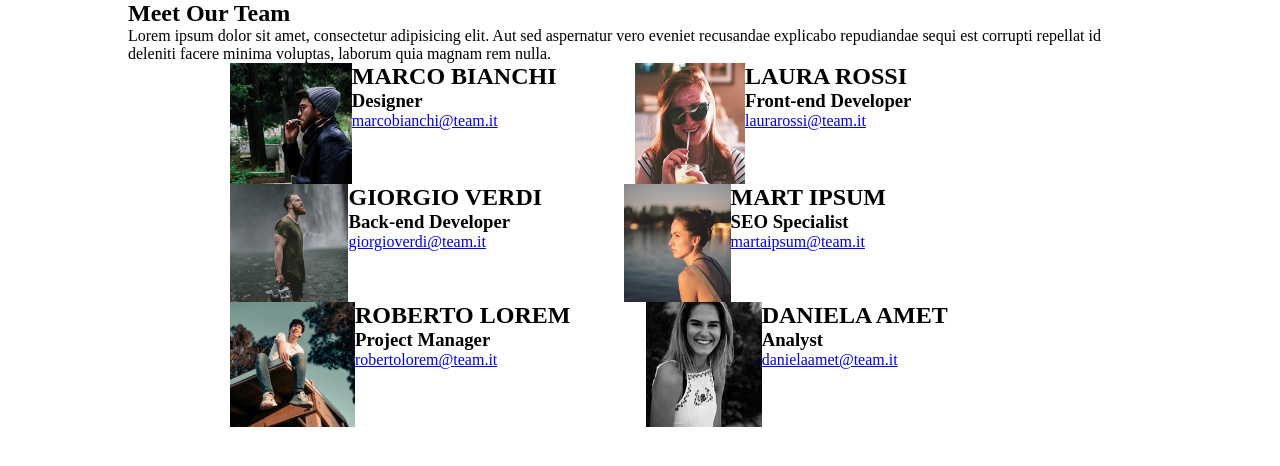
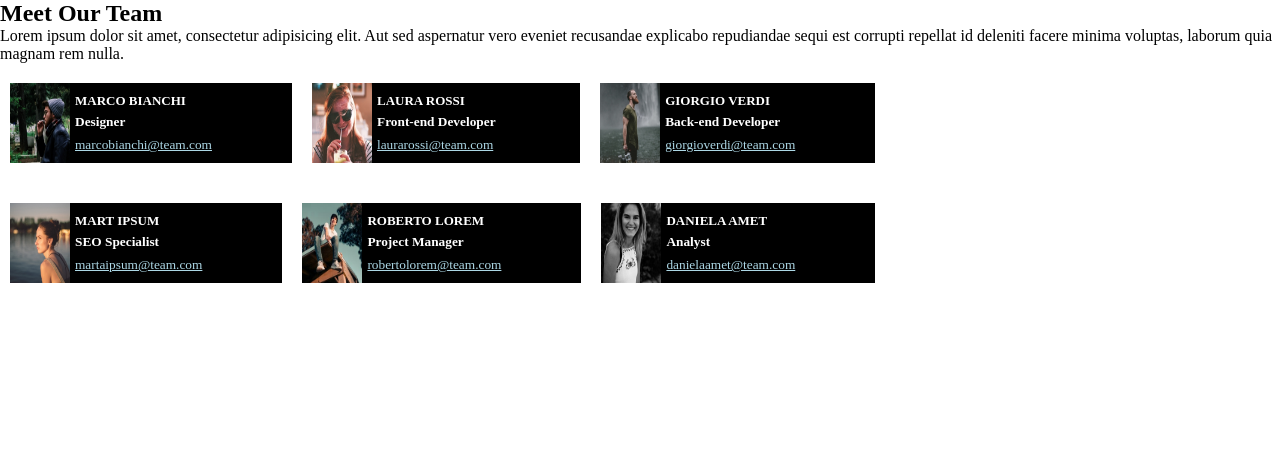
Before and after one commit to Bruno0190/html-css-flex-cards, a plain HTML site: page index.html in a window 1280 px wide. Drawn offline with Linux system fonts and the light colour scheme.

Commit message:
feat: mi avvicino

```diff
--- a/css/style.css
+++ b/css/style.css
@@ -5,27 +5,50 @@
     box-sizing: border-box;
 }
 
-/* Inizialmente avevo dato un width: 80% al container ma facendo così non riuscivo a regolare il width: calc nella classe flex */
+/* Settiamo il display flex per la classe flex */
+
 .container{
-    width: 80%;
-    margin: 0 auto;
+    display: inline-block;
 }
 
-.flex{
+.row{
     display: flex;
-    flex-wrap: wrap;
+    justify-content: space-around;
+
 }
 
-/* Noto che nel mettere display = "flex" alla classe item, gli elementi al suo interno si dispongono automaticamente in colonna anzichè in riga  */
-.item{
+/* Settiamo classe col inline-block */
+.col{
     display: flex;
+    background-color: black;
+    margin: 20px 10px;
+    width: calc(100% / 3);
+
 }
 
-/* Regola d'oro per le immagini, con max-widht, le immagini restano nel loro contenitore */
-img{
-    max-width: 100%;
+.text{
+    color: white;
+    flex-direction: column;
+    justify-content: center;
+    padding: 10px 80px 10px 5px;
+}
+
+.email{
+    color: lightblue;
+    font-size: smaller;
 }
 
 .image{
-    width: 30%;
+    width: 60px;
 }
+
+h2{
+    font-size: small;
+    font-weight: bold;
+    margin-bottom: 5px;
+}
+
+h3{
+    margin-bottom: 5px;
+    font-size: smaller;
+}
--- a/index.html
+++ b/index.html
@@ -11,54 +11,61 @@
         <section>
             <h1>Meet Our Team</h1>
             <p>Lorem ipsum dolor sit amet, consectetur adipisicing elit. Aut sed aspernatur vero eveniet recusandae explicabo repudiandae sequi est corrupti repellat id deleniti facere minima voluptas, laborum quia magnam rem nulla.</p>
-            <div class="container flex">
-                <div class="item">
+            <div class="container">
+                <div class="row">
+                    <div class="col">
                         <img class="image" src="./img/male1.png" alt="marco-fuma">
                         <div class="text">
                             <h2 class="title">MARCO BIANCHI</h2>
                             <h3 class="role">Designer</h3>
-                        <a href="mailto:marcobianchi@team.it">marcobianchi@team.it</a>
+                            <a class= "email" href="mailto:marcobianchi@team.com">marcobianchi@team.com</a>
                         </div>
                     </div>
-                <div class="item">
+                    <div class="col">
                         <img class="image" src="./img/female1.png" alt="laura-beve">
                         <div class="text">
                             <h2 class="title">LAURA ROSSI</h2>
                             <h3 class="role">Front-end Developer</h3>
-                        <a href="mailto:marcobianchi@team.it">laurarossi@team.it</a>
+                            <a class= "email" href="mailto:marcobianchi@team.com">laurarossi@team.com</a>
                         </div>
                     </div>
-                <div class="item">
+                    <div class="col">
                         <img class="image" src="./img/male2.png" alt="marco-cascata">
                         <div class="text">
                             <h2 class="title">GIORGIO VERDI</h2>
                             <h3 class="role">Back-end Developer</h3>
-                        <a href="mailto:marcobianchi@team.it">giorgioverdi@team.it</a>
+                            <a class= "email" href="mailto:marcobianchi@team.com">giorgioverdi@team.com</a>
                         </div>
                     </div>
-                <div class="item">
+
+                </div>
+                <div class="row">
+
+                    <div class="col">
                         <img class="image" src="./img/female2.png" alt="marta-guarda">
                         <div class="text">
                             <h2 class="title">MART IPSUM</h2>
                             <h3 class="role">SEO Specialist</h3>
-                        <a href="mailto:marcobianchi@team.it">martaipsum@team.it</a>
+                            <a class= "email" href="mailto:marcobianchi@team.com">martaipsum@team.com</a>
                         </div>
                     </div>
-                <div class="item">
+                    <div class="col">
                         <img class="image" src="./img/male3.png" alt="roberto-tetto">
                         <div class="text">
                             <h2 class="title">ROBERTO LOREM</h2>
                             <h3 class="role">Project Manager</h3>
-                        <a href="mailto:marcobianchi@team.it">robertolorem@team.it</a>
+                            <a class= "email" href="mailto:marcobianchi@team.com">robertolorem@team.com</a>
                         </div>
                     </div>
-                <div class="item">
+                    <div class="col">
                         <img class="image" src="./img/female3.png" alt="daniela-bianconero">
                         <div class="text">
                             <h2 class="title">DANIELA AMET</h2>
                             <h3 class="role">Analyst</h3>
-                        <a href="mailto:marcobianchi@team.it">danielaamet@team.it</a>
+                            <a class= "email" href="mailto:marcobianchi@team.com">danielaamet@team.com</a>
                         </div>
+                    </div>
+
                 </div>
 
             </div>
```
Lines whose indentation alone changed are shown as unchanged.
